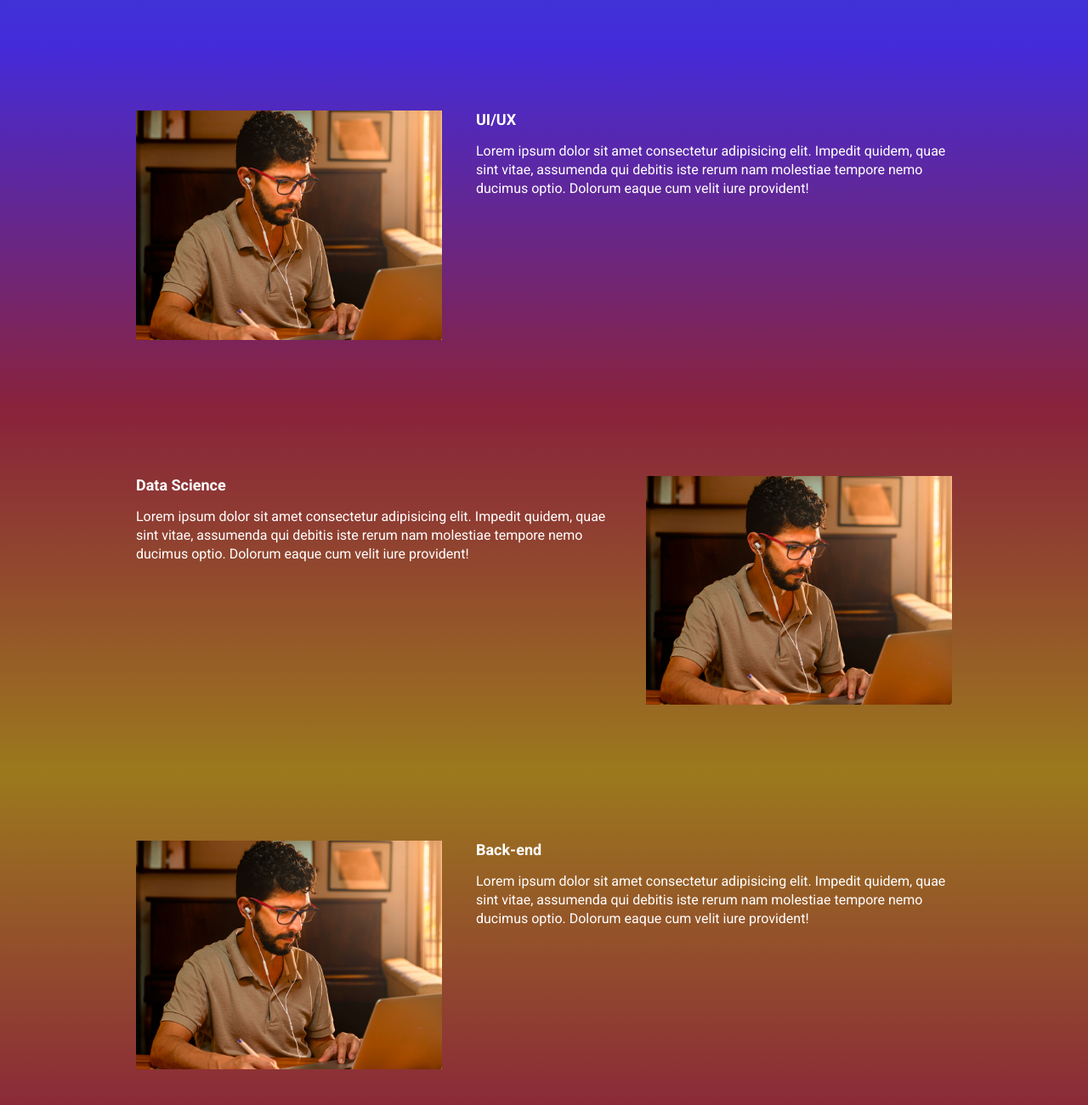
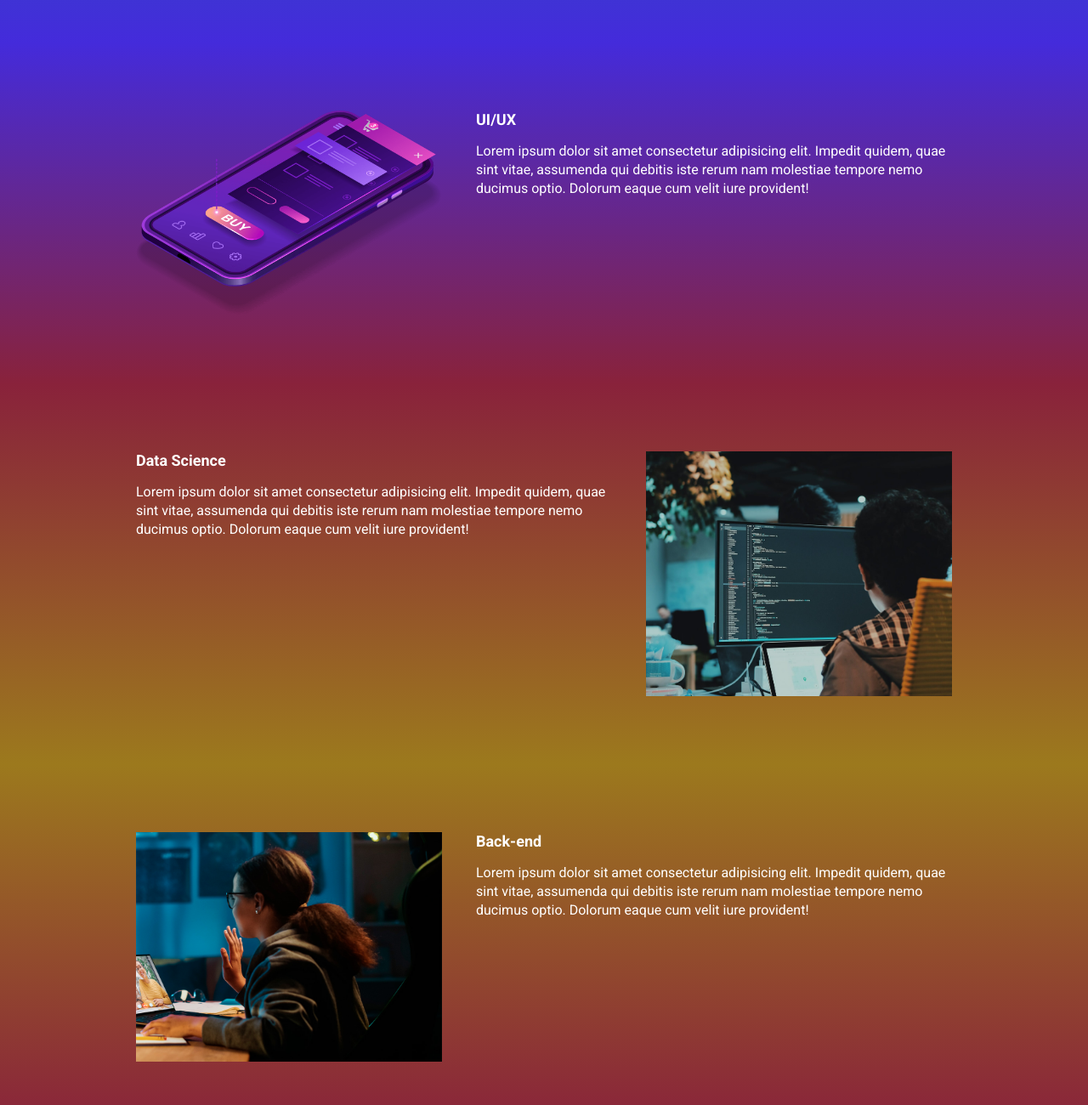
Before and after one commit to zBrunoBessa/ebac_tech-talks, a website built with Parcel: page src/index.html in a window 1280 px wide. Shown: the part 940-2240 px from the top of the page at 85% size. Built offline with nearby package versions, Linux system fonts and the light colour scheme.

Commit message:
atualizando as imagens das demais seções

```diff
--- a/src/index.html
+++ b/src/index.html
@@ -63,7 +63,7 @@
 
                 </p>
             </div>
-            <img class="event__image" src="./images/frontend.png" alt="Front-End">
+            <img class="event__image" src="./images/ui-ux.png" alt="ui-ux">
         </div>
     </section>
     <section class="event event--data-science">
@@ -75,7 +75,7 @@
 
                 </p>
             </div>
-            <img class="event__image" src="./images/frontend.png" alt="Front-End">
+            <img class="event__image" src="./images/data.png" alt="Data Science">
         </div>
     </section>
     <section class="event event--backend event--image-left">
@@ -87,7 +87,7 @@
 
                 </p>
             </div>
-            <img class="event__image" src="./images/frontend.png" alt="Front-End">
+            <img class="event__image" src="./images/backend.png" alt="backend">
         </div>
     </section>
     <script src="https://unpkg.com/aos@next/dist/aos.js"></script>
```
